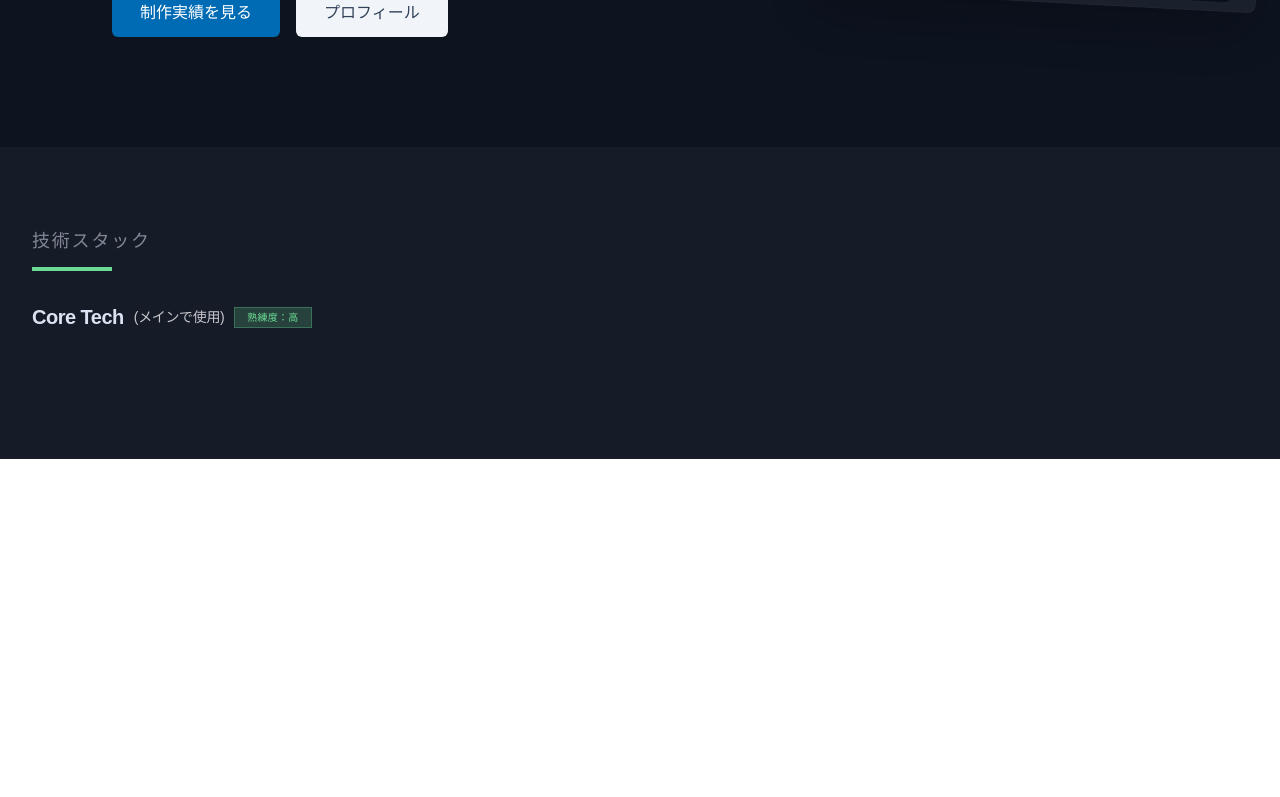
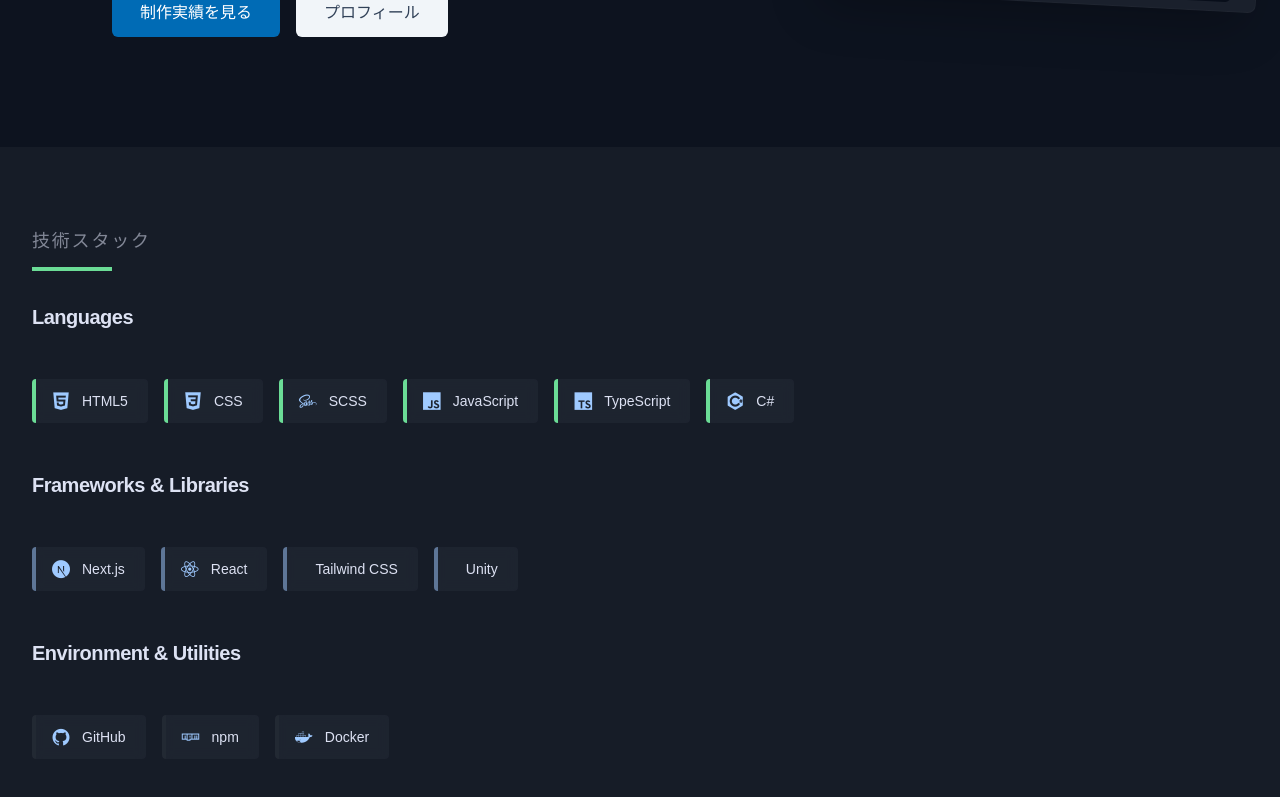
Before and after one commit to hbtakahashi/hbtakahashi, a Next.js app: page / in a window 1280 px wide. Shown: the part 567-1364 px from the top of the page. Before the commit the page ends 1026 px from the top, so only its background shows below. Built offline with nearby package versions, Linux system fonts and the light colour scheme.

Commit message:
feat: 技術スタックセクションの追加

```diff
--- a/src/app/layout.tsx
+++ b/src/app/layout.tsx
@@ -26,8 +26,15 @@
   return (
     <html
       lang="en"
-      className={`${geistSans.variable} ${geistMono.variable} h-full antialiased`}
+      className={`${geistSans.variable} ${geistMono.variable}  h-full antialiased`}
     >
+      <head>
+        <link
+          rel="stylesheet"
+          type="text/css"
+          href="https://cdn.jsdelivr.net/gh/devicons/devicon@latest/devicon.min.css"
+        />
+      </head>
       <body className="min-h-full flex flex-col">
         <Header />
         {children}
--- a/src/components/elements/TechStack.tsx
+++ b/src/components/elements/TechStack.tsx
@@ -11,16 +11,93 @@
             </h2>
             <div className="absolute left-0  -bottom-4 h-1 w-20 bg-[#6BDC96]"></div>
           </div>
-          <div className="flex py-12 gap-2.5">
-            <h3 className=" text-[#DDE2F3] text-xl font-bold tracking-tight">
-              Core Tech
-            </h3>
-            <p className="text-[#C6C6CC] text-sm my-auto tracking-tight font-medium">
-              (メインで使用)
-            </p>
-            <p className="text-[#6BDC96] tracking-wide text-[10px] bg-[#6BDC96]/20 border-[#6BDC96]/30 border py-0.5 px-3 my-auto">
-              熟練度：高
-            </p>
+          <div>
+            <div className="flex py-12 gap-2.5">
+              <h3 className=" text-[#DDE2F3] text-xl font-bold tracking-tight">
+                Languages
+              </h3>
+            </div>
+            <div className="flex gap-4">
+              <div className="flex text-sm text-[#DDE2F3] items-center gap-3 bg-[#242A36]/60 rounded-sm px-5 py-3 font-medium backdrop-blur-[6px]">
+                <div className=" absolute left-0 top-0 bottom-0 w-1 bg-[#6BDC96] rounded-l-sm"></div>
+                <i className="devicon-html5-plain text-lg text-[#9FCAFF] "></i>
+                <span>HTML5</span>
+              </div>
+              <div className="flex text-sm text-[#DDE2F3] items-center gap-3 bg-[#242A36]/60 rounded-sm px-5 py-3 font-medium backdrop-blur-[6px]">
+                <div className=" absolute left-0 top-0 bottom-0 w-1 bg-[#6BDC96] rounded-l-sm"></div>
+                <i className="devicon-css3-plain text-lg text-[#9FCAFF]"></i>
+                <span>CSS</span>
+              </div>
+              <div className="flex text-sm text-[#DDE2F3] items-center gap-3 bg-[#242A36]/60 rounded-sm px-5 py-3 font-medium backdrop-blur-[6px]">
+                <div className=" absolute left-0 top-0 bottom-0 w-1 bg-[#6BDC96] rounded-l-sm"></div>
+                <i className="devicon-sass-original text-lg text-[#9FCAFF]"></i>
+                <span>SCSS</span>
+              </div>
+              <div className="flex text-sm text-[#DDE2F3] items-center gap-3 bg-[#242A36]/60 rounded-sm px-5 py-3 font-medium backdrop-blur-[6px]">
+                <div className=" absolute left-0 top-0 bottom-0 w-1 bg-[#6BDC96] rounded-l-sm"></div>
+                <i className="devicon-javascript-plain text-lg text-[#9FCAFF]"></i>
+                <span>JavaScript</span>
+              </div>
+              <div className="flex text-sm text-[#DDE2F3] items-center gap-3 bg-[#242A36]/60 rounded-sm px-5 py-3 font-medium backdrop-blur-[6px]">
+                <div className=" absolute left-0 top-0 bottom-0 w-1 bg-[#6BDC96] rounded-l-sm"></div>
+                <i className="devicon-typescript-plain text-lg text-[#9FCAFF]"></i>
+                <span>TypeScript</span>
+              </div>
+              <div className="flex text-sm text-[#DDE2F3] items-center gap-3 bg-[#242A36]/60 rounded-sm px-5 py-3 font-medium backdrop-blur-[6px]">
+                <div className=" absolute left-0 top-0 bottom-0 w-1 bg-[#6BDC96] rounded-l-sm"></div>
+                <i className="devicon-csharp-plain text-lg text-[#9FCAFF]"></i>
+                <span>C#</span>
+              </div>
+            </div>
+            <div className="flex py-12 gap-2.5">
+              <h3 className=" text-[#DDE2F3] text-xl font-bold tracking-tight">
+                Frameworks & Libraries
+              </h3>
+            </div>
+            <div className="flex gap-4">
+              <div className="flex text-sm text-[#DDE2F3] items-center gap-3 bg-[#242A36]/60 rounded-sm px-5 py-3 font-medium backdrop-blur-[6px]">
+                <div className=" absolute left-0 top-0 bottom-0 w-1 bg-[#9FCAFF]/50 rounded-l-sm"></div>
+                <i className="devicon-nextjs-plain text-lg text-[#9FCAFF] "></i>
+                <span>Next.js</span>
+              </div>
+              <div className="flex text-sm text-[#DDE2F3] items-center gap-3 bg-[#242A36]/60 rounded-sm px-5 py-3 font-medium backdrop-blur-[6px]">
+                <div className=" absolute left-0 top-0 bottom-0 w-1 bg-[#9FCAFF]/50  rounded-l-sm"></div>
+                <i className="devicon-react-original text-lg text-[#9FCAFF]"></i>
+                <span>React</span>
+              </div>
+              <div className="flex text-sm text-[#DDE2F3] items-center gap-3 bg-[#242A36]/60 rounded-sm px-5 py-3 font-medium backdrop-blur-[6px]">
+                <div className=" absolute left-0 top-0 bottom-0 w-1 bg-[#9FCAFF]/50 rounded-l-sm"></div>
+                <i className="devicon-tailwindcss-original text-lg text-[#9FCAFF] "></i>
+                <span>Tailwind CSS</span>
+              </div>
+              <div className="flex text-sm text-[#DDE2F3] items-center gap-3 bg-[#242A36]/60 rounded-sm px-5 py-3 font-medium backdrop-blur-[6px]">
+                <div className=" absolute left-0 top-0 bottom-0 w-1 bg-[#9FCAFF]/50  rounded-l-sm"></div>
+                <i className="devicon-unity-plain text-lg text-[#9FCAFF]"></i>
+                <span>Unity</span>
+              </div>
+            </div>
+            <div className="flex py-12 gap-2.5">
+              <h3 className=" text-[#DDE2F3] text-xl font-bold tracking-tight">
+                Environment & Utilities
+              </h3>
+            </div>
+            <div className="flex gap-4">
+              <div className="flex text-sm text-[#DDE2F3] items-center gap-3 bg-[#242A36]/60 rounded-sm px-5 py-3 font-medium backdrop-blur-[6px]">
+                <div className=" absolute left-0 top-0 bottom-0 w-1 bg-[#45474C]/15 rounded-l-sm"></div>
+                <i className="devicon-github-original text-lg text-[#9FCAFF] "></i>
+                <span>GitHub</span>
+              </div>
+              <div className="flex text-sm text-[#DDE2F3] items-center gap-3 bg-[#242A36]/60 rounded-sm px-5 py-3 font-medium backdrop-blur-[6px]">
+                <div className=" absolute left-0 top-0 bottom-0 w-1 bg-[#45474C]/15 rounded-l-sm"></div>
+                <i className="devicon-npm-original-wordmark text-lg text-[#9FCAFF]"></i>
+                <span>npm</span>
+              </div>
+              <div className="flex text-sm text-[#DDE2F3] items-center gap-3 bg-[#242A36]/60 rounded-sm px-5 py-3 font-medium backdrop-blur-[6px]">
+                <div className=" absolute left-0 top-0 bottom-0 w-1 bg-[#45474C]/15 rounded-l-sm"></div>
+                <i className="devicon-docker-plain text-lg text-[#9FCAFF] "></i>
+                <span>Docker</span>
+              </div>
+            </div>
           </div>
         </div>
       </section>
```
